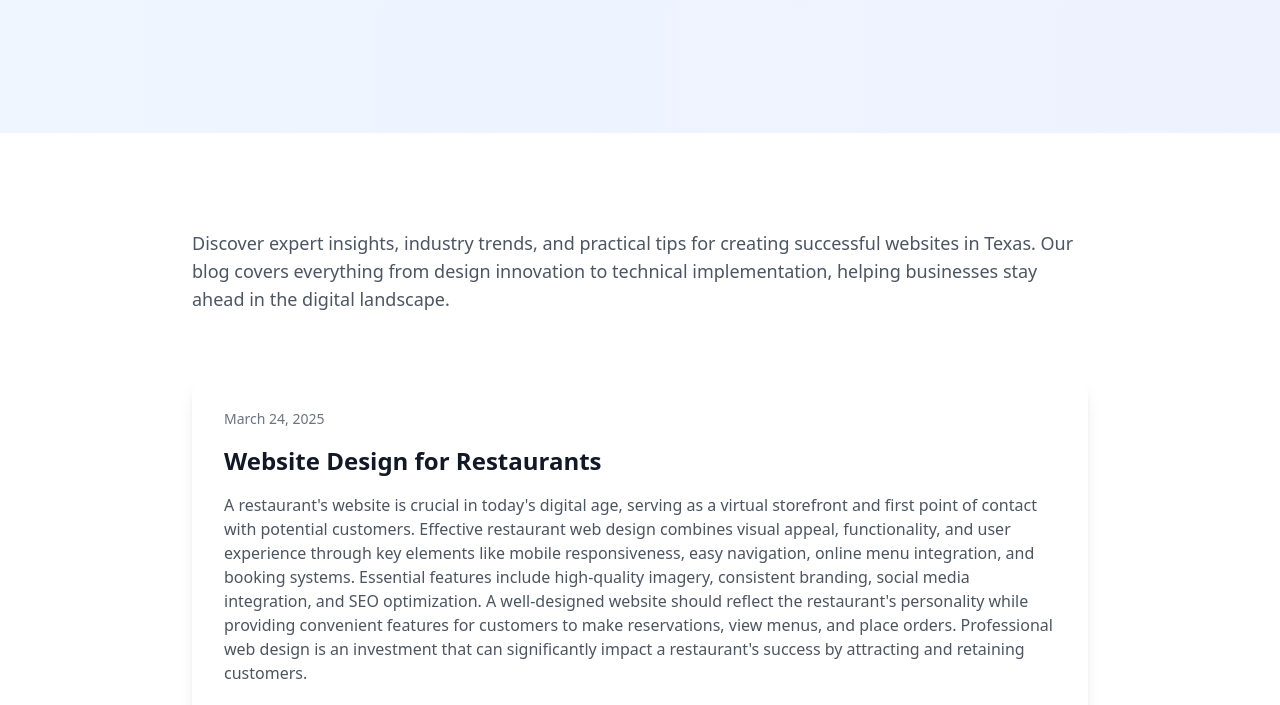
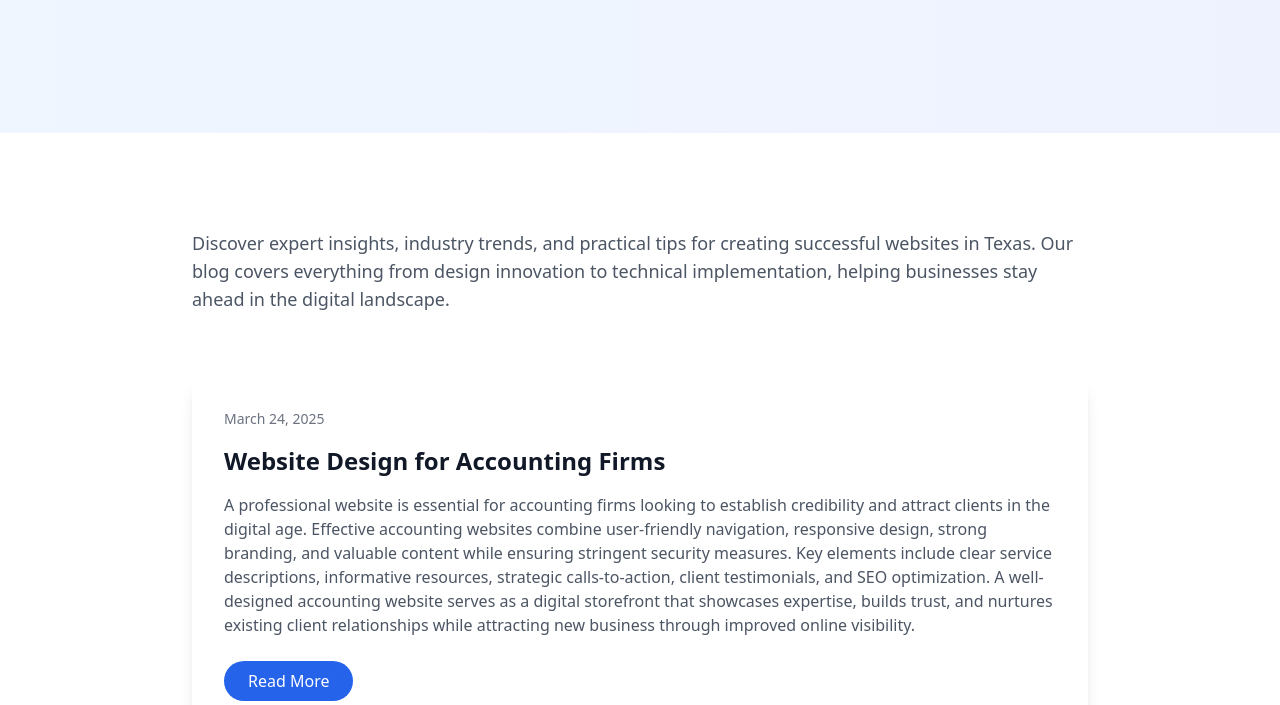
Before and after one commit to test-acc-12349/texas-web-design-2025-03-24-l610h, a plain HTML site: page blog.html in a window 1280 px wide. Shown: the part 247-952 px from the top of the page. Drawn offline with nearby package versions, Linux system fonts and the light colour scheme.

Commit message:
Update blog.html

```diff
--- a/blog.html
+++ b/blog.html
@@ -34,6 +34,14 @@
             </div>
 
             <div class="max-w-4xl mx-auto">
+                <!-- NEW ACCOUNTING FIRM BLOG ENTRY -->
+                <article class="bg-white p-8 rounded-2xl shadow-lg hover:shadow-xl transition-shadow duration-300 mb-12">
+                    <div class="text-sm text-gray-500 mb-4">March 24, 2025</div>
+                    <h2 class="text-2xl font-bold text-gray-900 mb-4">Website Design for Accounting Firms</h2>
+                    <p class="text-gray-600 mb-6">A professional website is essential for accounting firms looking to establish credibility and attract clients in the digital age. Effective accounting websites combine user-friendly navigation, responsive design, strong branding, and valuable content while ensuring stringent security measures. Key elements include clear service descriptions, informative resources, strategic calls-to-action, client testimonials, and SEO optimization. A well-designed accounting website serves as a digital storefront that showcases expertise, builds trust, and nurtures existing client relationships while attracting new business through improved online visibility.</p>
+                    <a href="https://test-acc-12349.github.io/texas-web-design-2025-03-24-l610h/blog/accounting.html" class="inline-block px-6 py-2 bg-blue-600 text-white rounded-full hover:bg-blue-700 transform hover:scale-105 transition-all duration-300">Read More</a>
+                </article>
+
                 <article class="bg-white p-8 rounded-2xl shadow-lg hover:shadow-xl transition-shadow duration-300 mb-12">
                     <div class="text-sm text-gray-500 mb-4">March 24, 2025</div>
                     <h2 class="text-2xl font-bold text-gray-900 mb-4">Website Design for Restaurants</h2>
@@ -109,7 +117,7 @@
                 </div>
             </div>
             <div class="border-t border-gray-800 mt-12 pt-8 text-center">
-                <p class="text-gray-400">&copy; 2024 Texas Web Design. All rights reserved.</p>
+                <p class="text-gray-400">&copy; 2025 Texas Web Design. All rights reserved.</p>
             </div>
         </div>
     </footer>
```
